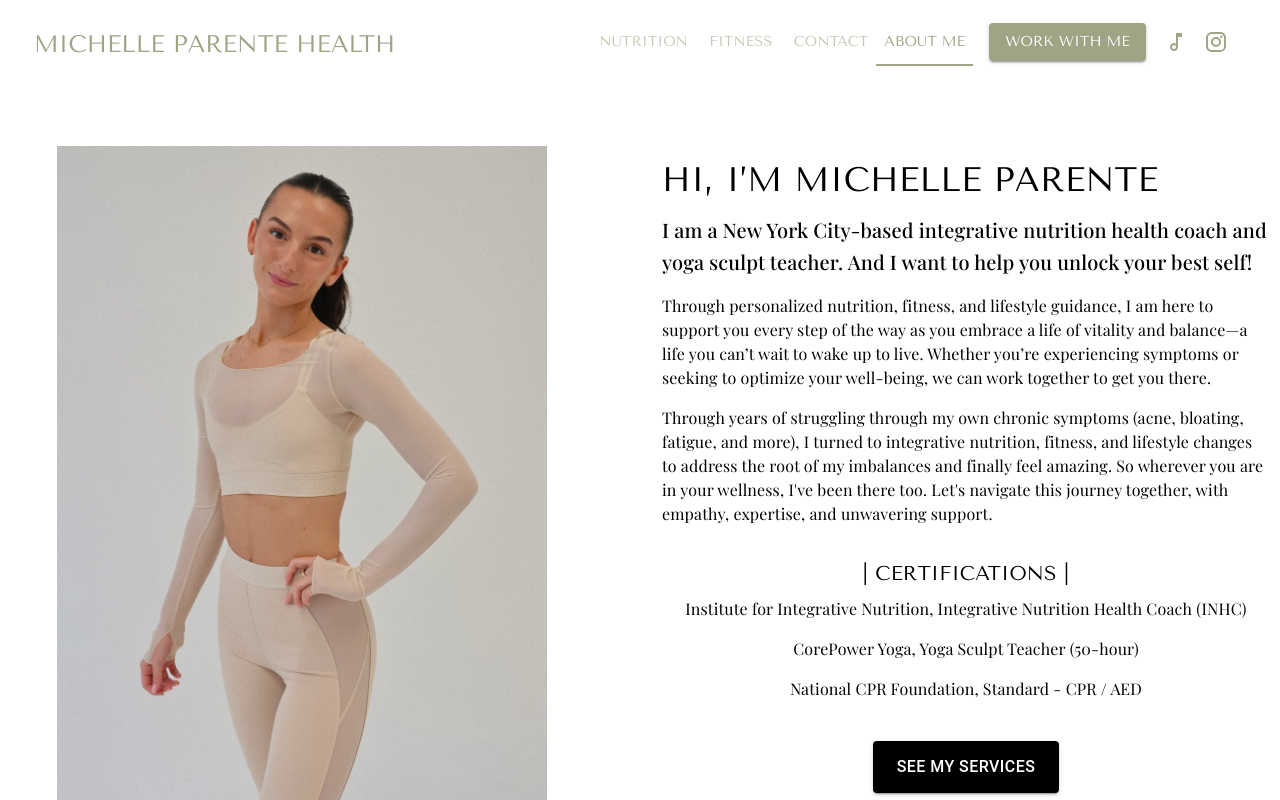
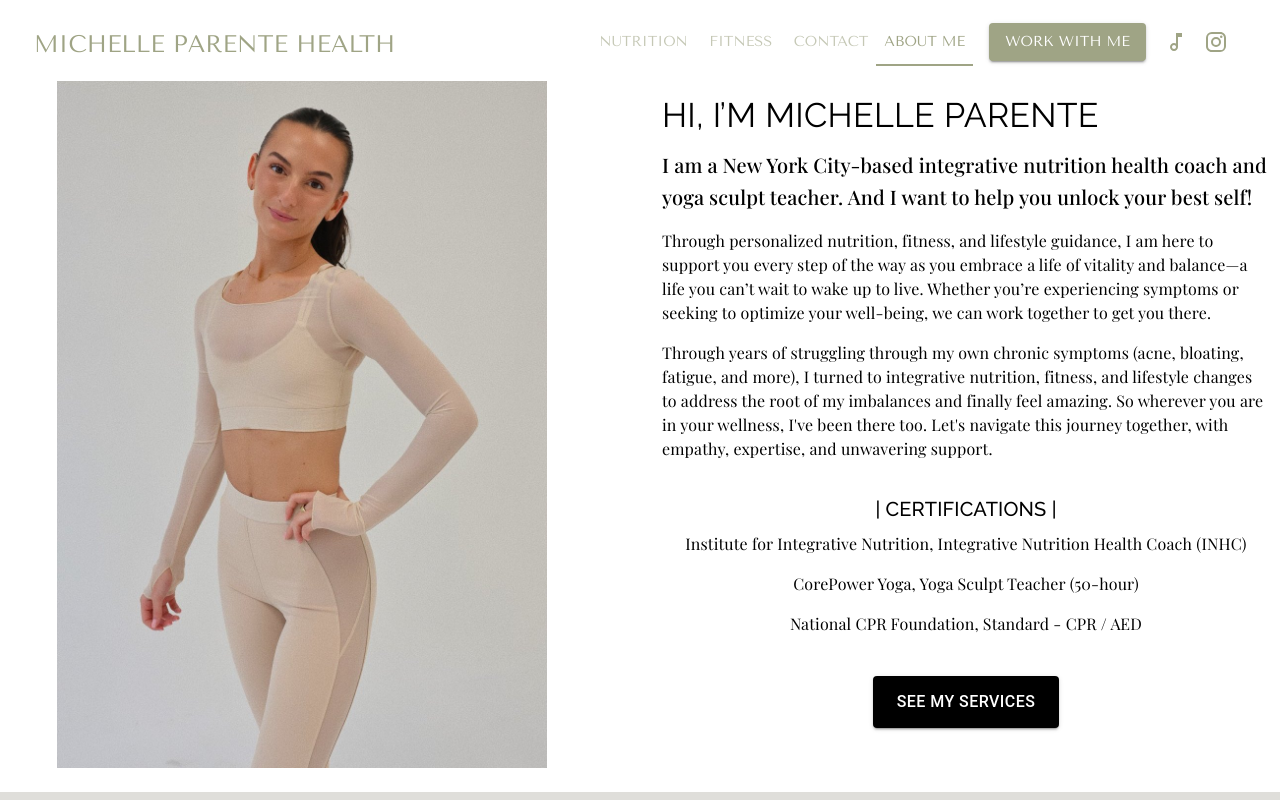
Before and after one commit to ktierney15/M-website, a React (Vite) app in the folder client/: page /about in a window 1280 px wide. Shown: the top 800 px of the page. Built offline with nearby package versions, Linux system fonts and the light colour scheme; a web font is replaced by a local one.

Commit message:
some cosmetic changes

```diff
--- a/client/index.html
+++ b/client/index.html
@@ -2,13 +2,14 @@
 <html lang="en">
   <head>
     <meta charset="UTF-8" />
-    <link rel="icon" type="image/svg+xml" href="/vite.svg" />
+    <!-- <link rel="icon" type="image/svg+xml" href="/vite.svg" /> -->
     <meta name="viewport" content="width=device-width, initial-scale=1.0" />
     <link rel="preconnect" href="https://fonts.googleapis.com">
     <link rel="preconnect" href="https://fonts.gstatic.com" crossorigin>
     <link href="https://fonts.googleapis.com/css2?family=Tenor+Sans&display=swap" rel="stylesheet">
+    <link href="https://fonts.googleapis.com/css2?family=Raleway:ital,wght@0,100..900;1,100..900&display=swap" rel="stylesheet">
     <link href="https://fonts.googleapis.com/css2?family=Playfair+Display:ital,wght@0,400..900;1,400..900&display=swap" rel="stylesheet">
-    <title>Vite + React</title>
+    <title>Michelle Parente Health</title>
   </head>
   <body>
     <div id="root"></div>
--- a/client/src/index.css
+++ b/client/src/index.css
@@ -4,7 +4,9 @@ body {
 }
 
 h1, h2, h3, h4, h5, h6 {
-  font-family: "Tenor Sans" !important;
+  font-family: "Raleway" !important;
+  font-weight: 100;
+  font-optical-sizing: auto;
   /* font-weight: 400; */
   font-style: normal;
 }
--- a/client/src/pages/About.jsx
+++ b/client/src/pages/About.jsx
@@ -8,7 +8,7 @@ import head1 from '../assets/head1.jpeg';
 const About = () =>{
     return (
         <div>
-            <div style={{ paddingTop: 150, color: "black" }}>
+            <div style={{ paddingTop: 85, color: "black" }}>
                 <Grid container spacing={3}>
                     <Grid item xs={12} md={6} style={{ display: 'flex', justifyContent: 'center', alignItems: 'center', padding: 20, overflow: 'hidden' }}>
                         <div style={{ width: '80%', height: 'auto', position: 'relative' }}>
--- a/client/src/pages/Contact.jsx
+++ b/client/src/pages/Contact.jsx
@@ -61,7 +61,7 @@ const Contact = () => {
   return (
     <ThemeProvider theme={theme}>
       <div>
-        <div style={{ paddingTop: 150, paddingBottom: 40, paddingLeft: 20, paddingRight: 20 }}>
+        <div style={{ paddingTop: 85, paddingBottom: 40, paddingLeft: 20, paddingRight: 20 }}>
           <Grid container spacing={3}>
             <Grid item xs={12} md={6}>
               <div style={{ color: 'black', margin: 10, padding: 10 }}>
--- a/client/src/pages/Fitness.jsx
+++ b/client/src/pages/Fitness.jsx
@@ -31,7 +31,7 @@ const TextOverlay = styled(Box)({
 
 const Fitness = () => {
     return (
-        <div style={{ paddingTop: 110 }}>
+        <div style={{ paddingTop: 70 }}>
             {/* 1:1 Section */}
             <div style={{ padding: 10 }}>
             <Grid container spacing={0} sx={{ height: '55vh', padding: 2, backgroundColor: '#E7D9CB' }}>
@@ -59,10 +59,9 @@ const Fitness = () => {
                     </Box>
                 </Grid>
             </Grid>
-            </div>
+            {/* </div>
 
-            {/* Group Section */}
-            <div style={{ padding: 10 }}>
+            <div style={{ padding: 10 }}> */}
             <Grid container spacing={0} sx={{ height: '55vh', padding: 2, backgroundColor: '#E7D9CB' }}>
                 <Grid item xs={12} md={6} display="flex" justifyContent="center" alignItems="center">
                     <Box textAlign="center">
--- a/client/src/pages/Home.jsx
+++ b/client/src/pages/Home.jsx
@@ -50,7 +50,7 @@ const Line = styled(Box)({
   position: 'absolute',
   width: '80%',
   height: '1px',
-  backgroundColor: 'white',
+  backgroundColor: 'black',
   left: '50%',
   transform: 'translate(-50%, -50%)',
 });
@@ -58,10 +58,10 @@ const Line = styled(Box)({
 const FullWidthSection = styled(Box)(({ theme }) => ({
   width: '100%',
   textAlign: 'center',
-  marginTop: 110,
+  marginTop: 70,
   paddingTop: 40,
   paddingBottom: 20,
-  color: 'white',
+  color: 'black',
   '& h2': {
     fontSize: '3rem', // Default font size for larger screens
     [theme.breakpoints.down('md')]: {
@@ -77,7 +77,7 @@ const HomePage = () => {
   return (
     <div>
       {/* Header Section */}
-      <div style={{ backgroundColor: '#94685E', margin: 20 }}>
+      <div style={{ backgroundColor: '#E7D9CB', margin: 20 }}>
       <FullWidthSection>
         <Typography variant="h5">{sections.section1.textSmall}</Typography>
         <Typography variant="h2">{sections.section1.textLarge}</Typography>
```
Also changed, not shown: client/src/components/Header.jsx (line endings or trailing spaces).
